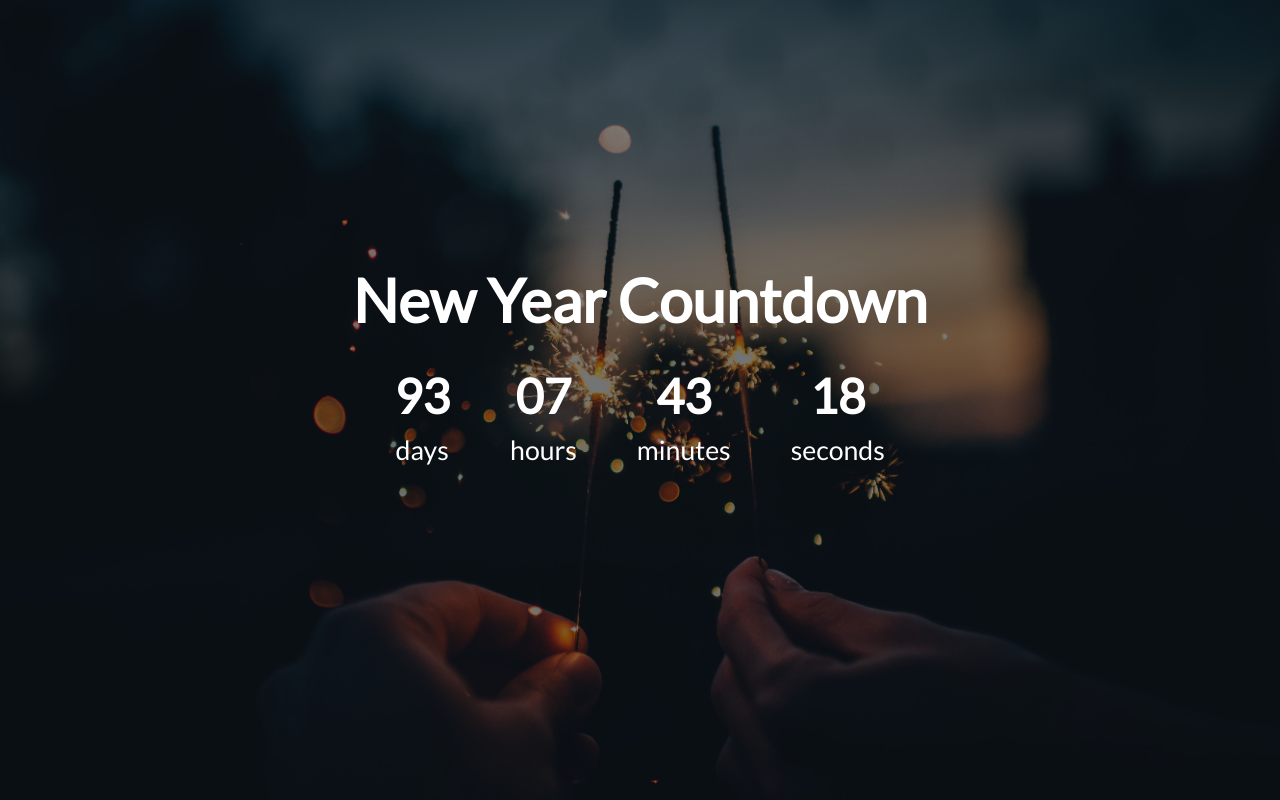
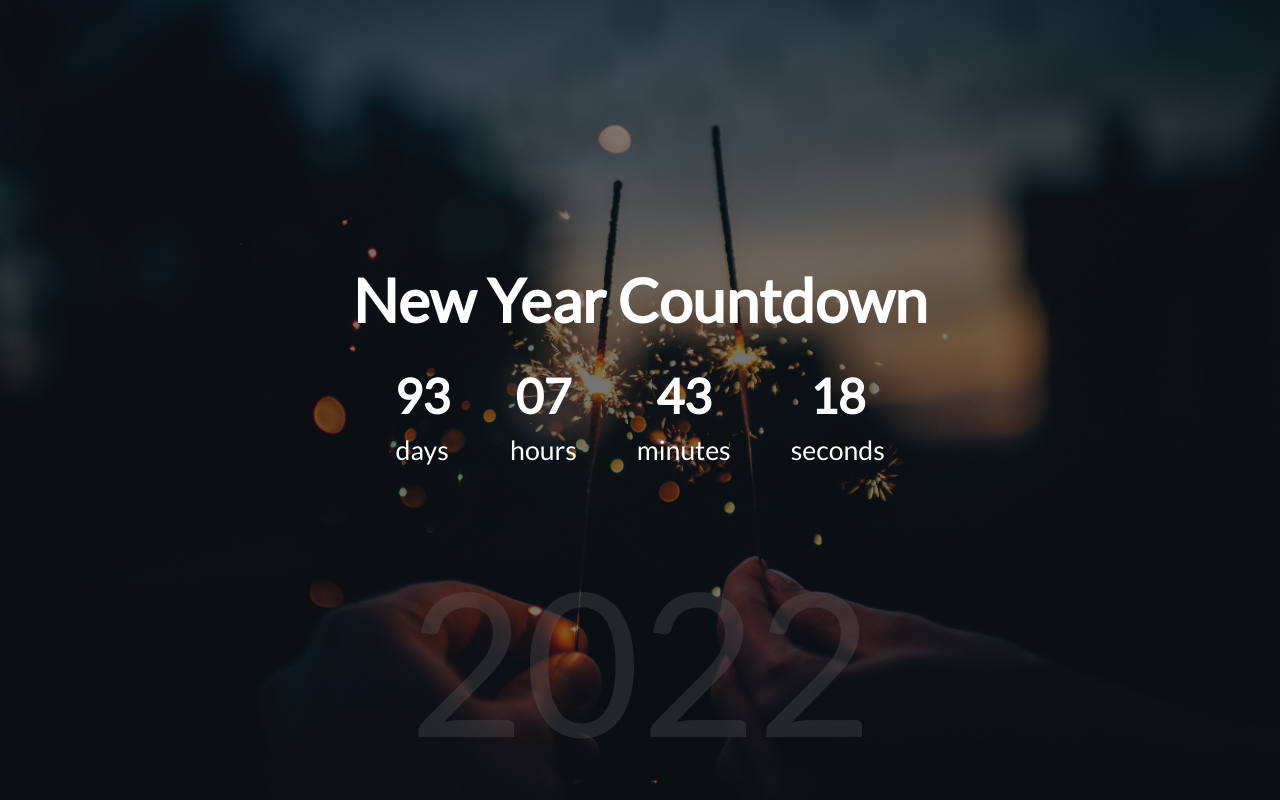
Before and after one commit to tod619/newYear_countDown, a plain HTML site: page index.html in a window 1280 px wide. Drawn offline with Linux system fonts and the light colour scheme.

Commit message:
add style for year heading in style.css file

```diff
--- a/index.html
+++ b/index.html
@@ -8,7 +8,7 @@
     <title>New Year Countdown</title>
 </head>
 <body>
-    <div id="year" class="year"></div>
+    <div id="year" class="year">2022</div>
 
     <h1>New Year Countdown</h1>
 
--- a/style.css
+++ b/style.css
@@ -41,6 +41,16 @@ h1 {
   margin: -80px 0 40px;
 }
 
+.year {
+  font-size: 200px;
+  z-index: -1;
+  opacity: 0.2;
+  position: absolute;
+  bottom: 20px;
+  left: 50%;
+  transform: translateX(-50%);
+}
+
 .countdown {
   display: flex;
   transform: scale(2);
```
